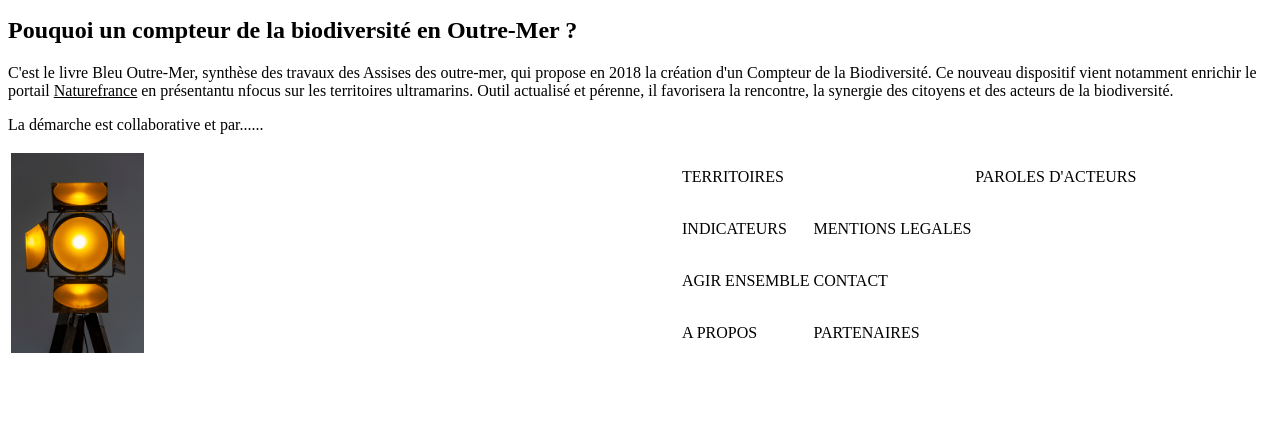
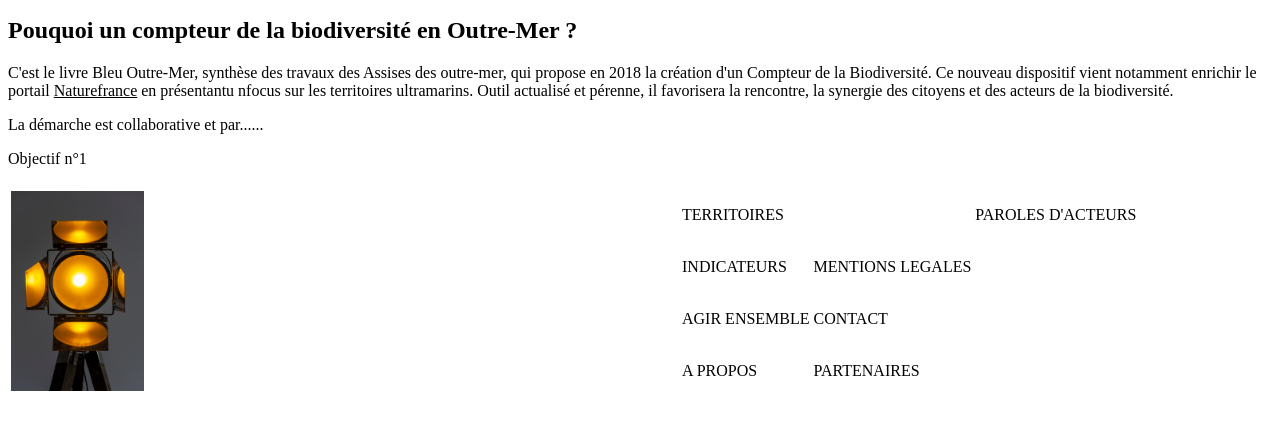
Before and after one commit to arnauldchamelot/S04E02-Atelier, a plain HTML site: page index.html in a window 1280 px wide. Shown: the part 76-506 px from the top of the page. Drawn offline with Linux system fonts and the light colour scheme.

Commit message:
un peu de body2

```diff
--- a/index.html
+++ b/index.html
@@ -41,7 +41,11 @@
 en présentantu nfocus sur les territoires ultramarins. Outil actualisé et pérenne, il favorisera la rencontre, la synergie des citoyens et des acteurs de la biodiversité.</p>
 <p>La démarche est collaborative et par......</p>
 </section>
+<section>
+<div>Objectif n°1</div>
+<h2></h2>
 
+</section>
     </main>
     <footer>
         <table>
```
